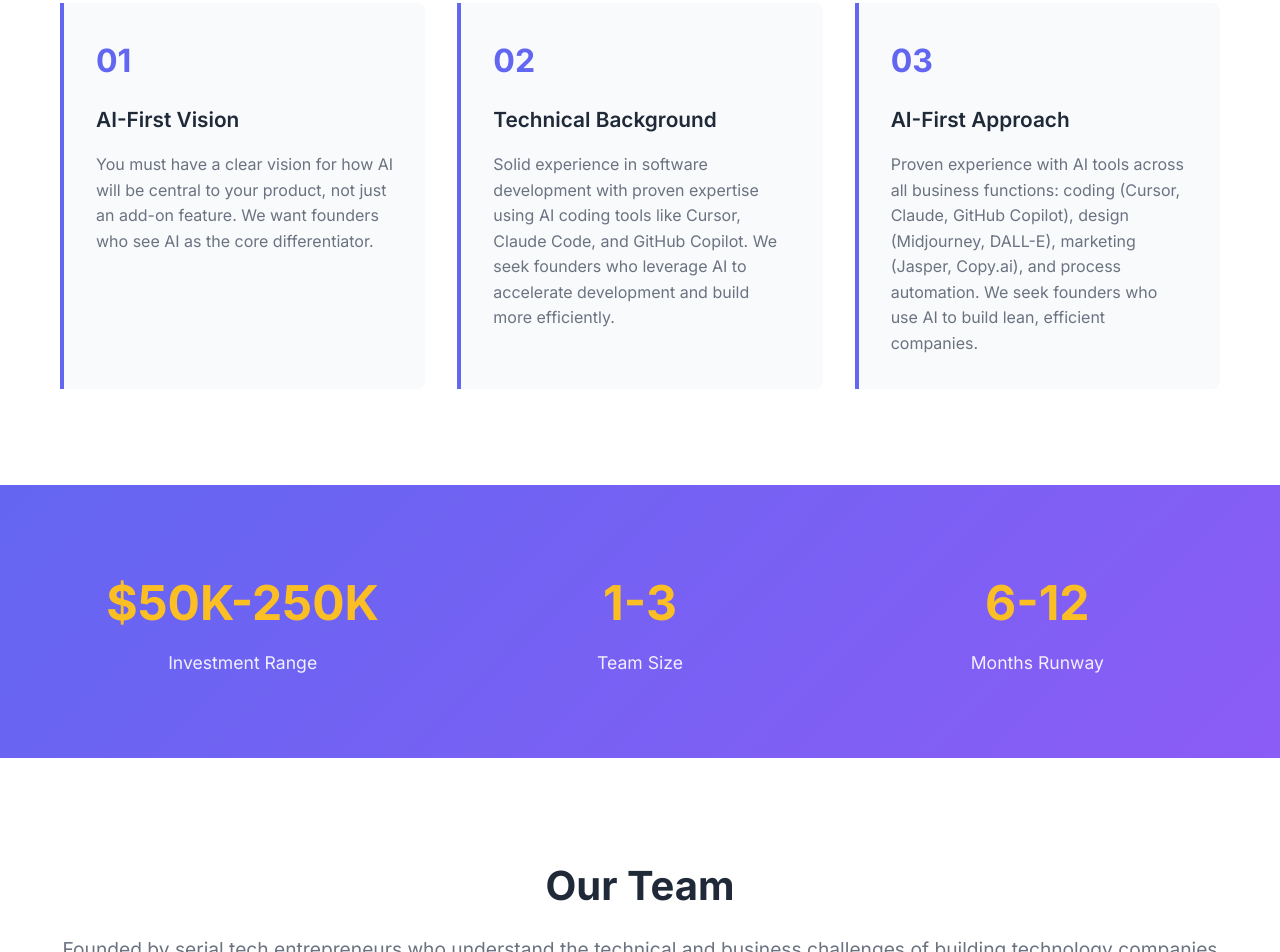
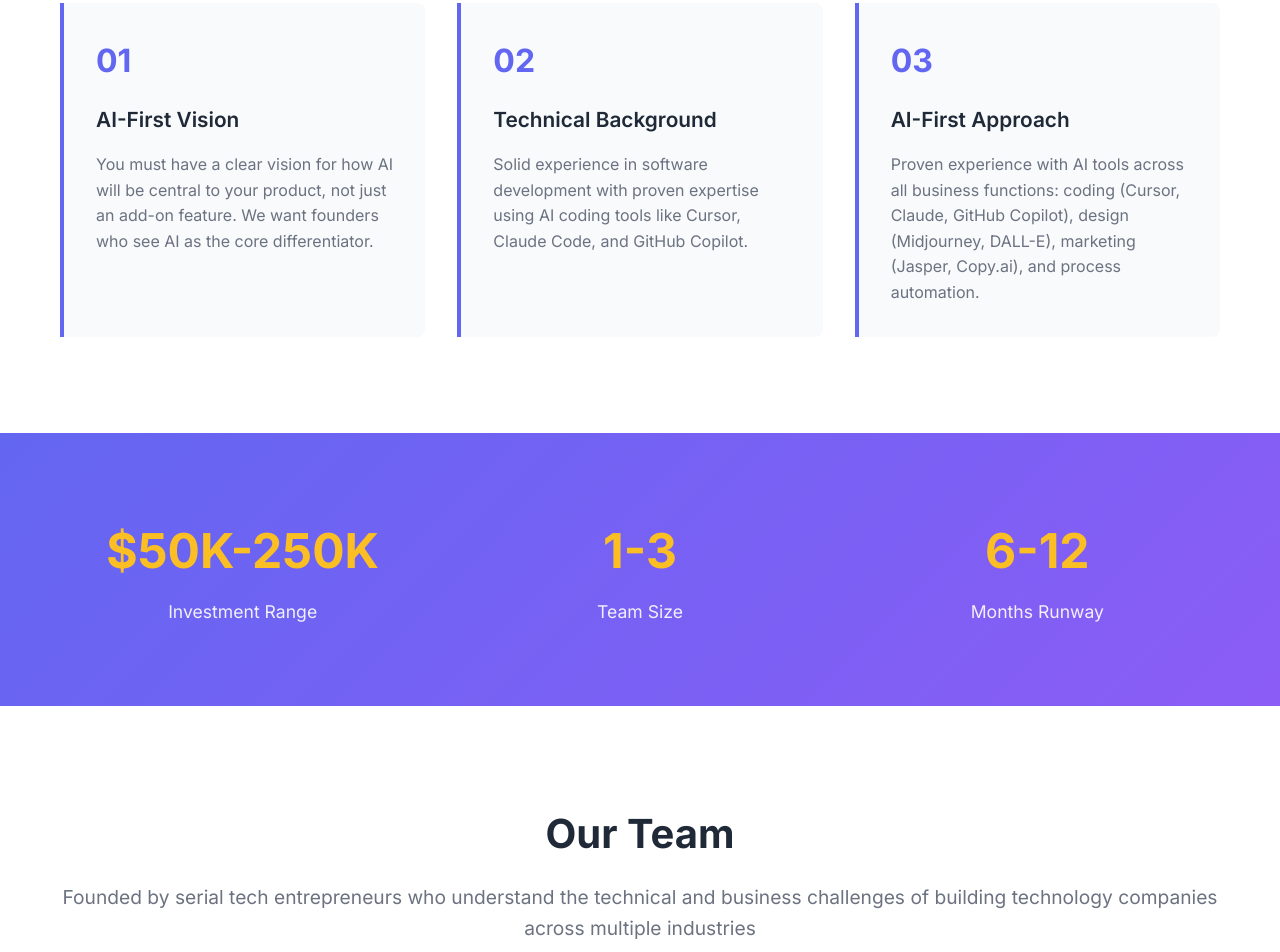
Before and after one commit to jlisenberg/aifounders-website, a website: page index.html in a window 1280 px wide. Shown: the part 2527-3479 px from the top of the page. Drawn offline with nearby package versions, Linux system fonts and the light colour scheme.

Commit message:
Shorten investment criteria texts for consistency

```diff
--- a/index.html
+++ b/index.html
@@ -150,12 +150,12 @@
                 <div class="criteria-item">
                     <div class="criteria-number">02</div>
                     <h3 data-en="Technical Background" data-es="Background Técnico">Technical Background</h3>
-                    <p data-en="Solid experience in software development with proven expertise using AI coding tools like Cursor, Claude Code, and GitHub Copilot. We seek founders who leverage AI to accelerate development and build more efficiently." data-es="Experiencia sólida en desarrollo de software con expertise comprobado usando herramientas de código con IA como Cursor, Claude Code, y GitHub Copilot. Buscamos fundadores que aprovechen la IA para acelerar el desarrollo y construir más eficientemente.">Solid experience in software development with proven expertise using AI coding tools like Cursor, Claude Code, and GitHub Copilot. We seek founders who leverage AI to accelerate development and build more efficiently.</p>
+                    <p data-en="Solid experience in software development with proven expertise using AI coding tools like Cursor, Claude Code, and GitHub Copilot." data-es="Experiencia sólida en desarrollo de software con expertise comprobado usando herramientas de código con IA como Cursor, Claude Code, y GitHub Copilot.">Solid experience in software development with proven expertise using AI coding tools like Cursor, Claude Code, and GitHub Copilot.</p>
                 </div>
                 <div class="criteria-item">
                     <div class="criteria-number">03</div>
                     <h3 data-en="AI-First Approach" data-es="Enfoque AI-First">AI-First Approach</h3>
-                    <p data-en="Proven experience with AI tools across all business functions: coding (Cursor, Claude, GitHub Copilot), design (Midjourney, DALL-E), marketing (Jasper, Copy.ai), and process automation. We seek founders who use AI to build lean, efficient companies." data-es="Experiencia comprobada con herramientas de IA en todas las funciones del negocio: programación (Cursor, Claude, GitHub Copilot), diseño (Midjourney, DALL-E), marketing (Jasper, Copy.ai), y automatización de procesos. Buscamos fundadores que usen IA para construir empresas lean y eficientes.">Proven experience with AI tools across all business functions: coding (Cursor, Claude, GitHub Copilot), design (Midjourney, DALL-E), marketing (Jasper, Copy.ai), and process automation. We seek founders who use AI to build lean, efficient companies.</p>
+                    <p data-en="Proven experience with AI tools across all business functions: coding (Cursor, Claude, GitHub Copilot), design (Midjourney, DALL-E), marketing (Jasper, Copy.ai), and process automation." data-es="Experiencia comprobada con herramientas de IA en todas las funciones del negocio: programación (Cursor, Claude, GitHub Copilot), diseño (Midjourney, DALL-E), marketing (Jasper, Copy.ai), y automatización de procesos.">Proven experience with AI tools across all business functions: coding (Cursor, Claude, GitHub Copilot), design (Midjourney, DALL-E), marketing (Jasper, Copy.ai), and process automation.</p>
                 </div>
             </div>
         </div>
```
